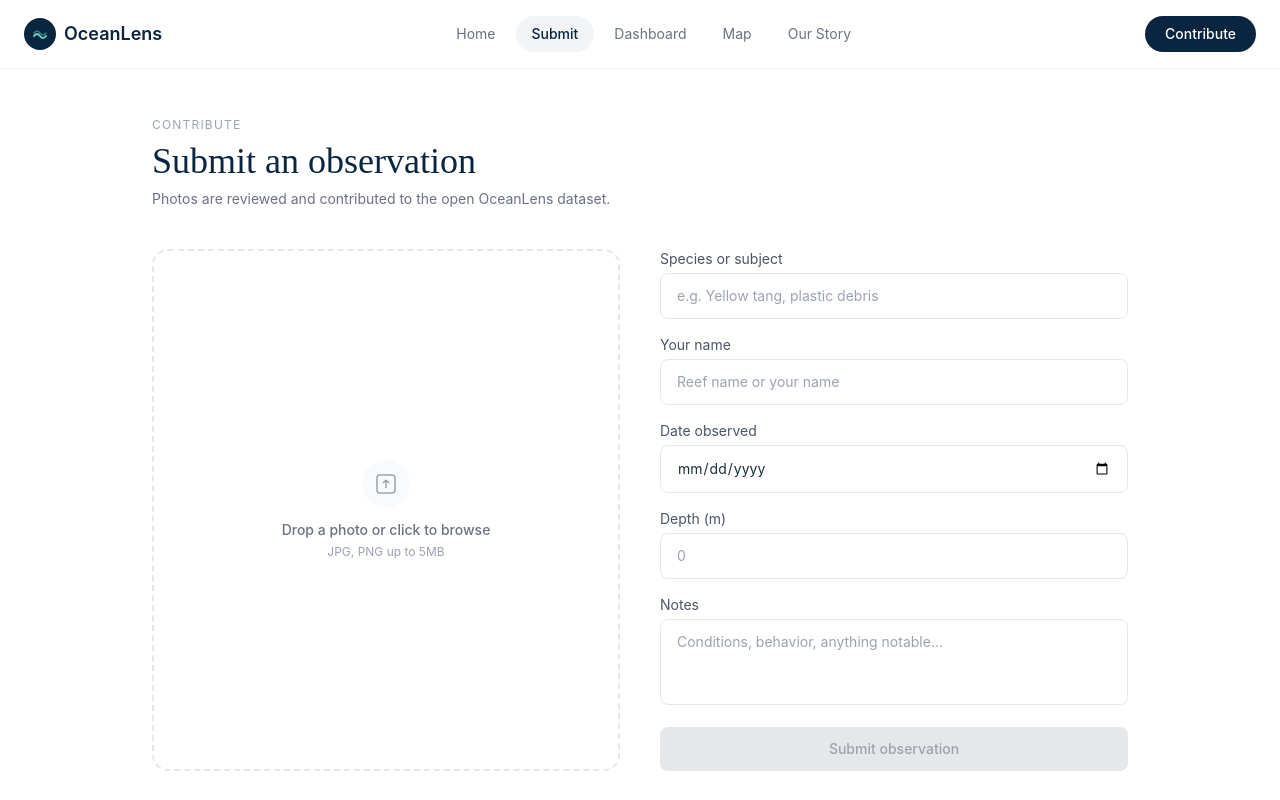
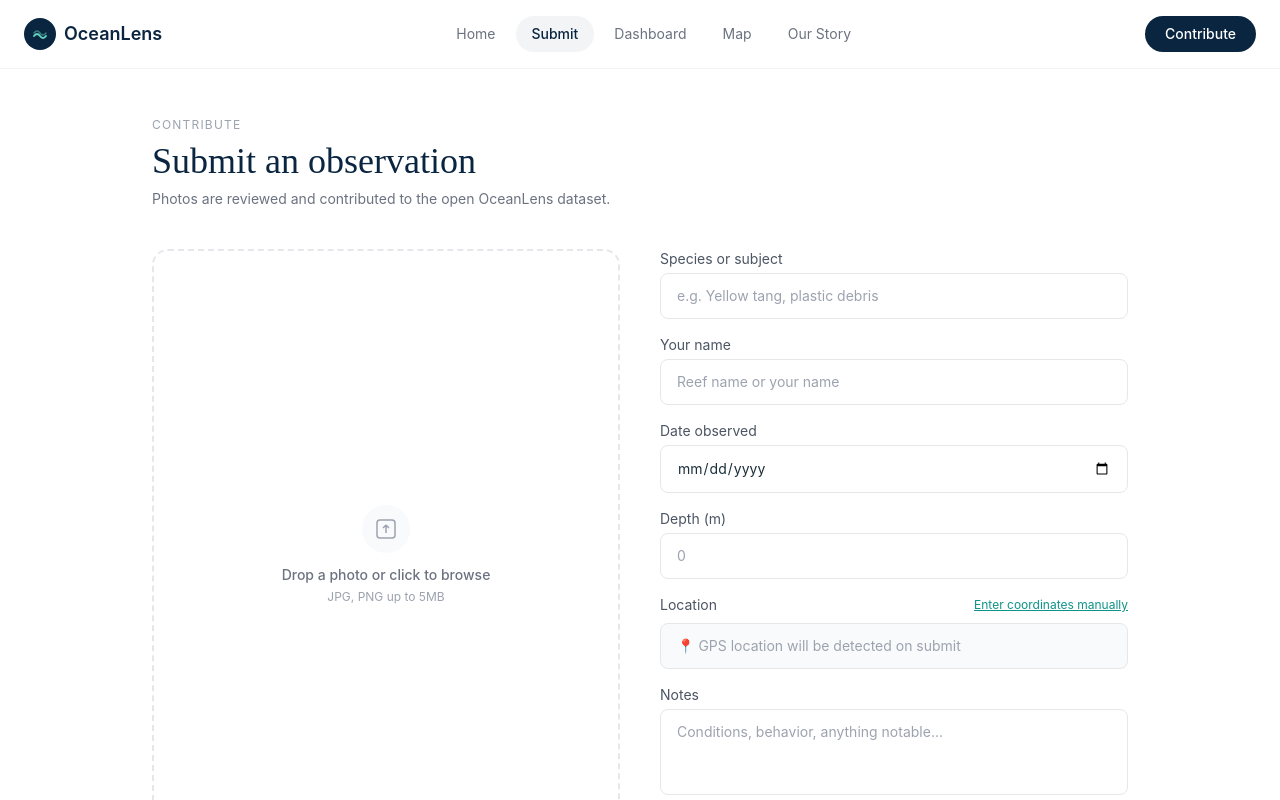
Before and after one commit to Pratyakshya10/OceanLens, a React (Vite) app in the folder FRONTEND/frontend/: page /submit in a window 1280 px wide. Shown: the top 800 px of the page. Built offline with nearby package versions, Linux system fonts and the light colour scheme; no server answers.

Commit message:
feat: add manual lat/lng coordinate input for remote submissions

```diff
--- a/FRONTEND/frontend/src/pages/SubmitPage.jsx
+++ b/FRONTEND/frontend/src/pages/SubmitPage.jsx
@@ -10,6 +10,9 @@ export default function SubmitPage() {
   const [notes, setNotes]     = useState('')
   const [depth, setDepth]     = useState('')
   const [date, setDate]       = useState('')
+  const [manualLat, setManualLat] = useState('')
+  const [manualLng, setManualLng] = useState('')
+  const [useManual, setUseManual] = useState(false)
   const [loading, setLoading] = useState(false)
   const [result, setResult]   = useState(null)
   const [error, setError]     = useState(null)
@@ -25,12 +28,32 @@ export default function SubmitPage() {
     if (!file) return
     setLoading(true); setError(null)
     try {
-      const pos = await new Promise((res, rej) =>
-        navigator.geolocation.getCurrentPosition(res, rej))
+      let lat, lng
+
+      if (useManual) {
+        if (!manualLat || !manualLng) {
+          setError('Please enter latitude and longitude.')
+          setLoading(false)
+          return
+        }
+        lat = parseFloat(manualLat)
+        lng = parseFloat(manualLng)
+        if (isNaN(lat) || isNaN(lng)) {
+          setError('Invalid coordinates. Use format: 19.7167, 85.3167')
+          setLoading(false)
+          return
+        }
+      } else {
+        const pos = await new Promise((res, rej) =>
+          navigator.geolocation.getCurrentPosition(res, rej))
+        lat = pos.coords.latitude
+        lng = pos.coords.longitude
+      }
+
       const fd = new FormData()
       fd.append('image', file)
-      fd.append('lat', pos.coords.latitude)
-      fd.append('lng', pos.coords.longitude)
+      fd.append('lat', lat)
+      fd.append('lng', lng)
       fd.append('submitterName', name || 'Anonymous')
       fd.append('species', species)
       fd.append('notes', notes)
@@ -90,6 +113,41 @@ export default function SubmitPage() {
               placeholder="0"
               className="w-full border border-gray-200 rounded-lg px-4 py-3 text-sm focus:outline-none focus:border-teal-dark"/>
           </div>
+
+          {/* Location toggle */}
+          <div>
+            <div className="flex items-center justify-between mb-2">
+              <label className="text-sm text-gray-600">Location</label>
+              <button
+                type="button"
+                onClick={() => setUseManual(!useManual)}
+                className="text-xs text-teal-600 underline hover:text-teal-800"
+              >
+                {useManual ? 'Use my GPS instead' : 'Enter coordinates manually'}
+              </button>
+            </div>
+            {useManual ? (
+              <div className="flex gap-2">
+                <input
+                  value={manualLat}
+                  onChange={e => setManualLat(e.target.value)}
+                  placeholder="Latitude e.g. 19.7167"
+                  className="w-full border border-gray-200 rounded-lg px-4 py-3 text-sm focus:outline-none focus:border-teal-dark"
+                />
+                <input
+                  value={manualLng}
+                  onChange={e => setManualLng(e.target.value)}
+                  placeholder="Longitude e.g. 85.3167"
+                  className="w-full border border-gray-200 rounded-lg px-4 py-3 text-sm focus:outline-none focus:border-teal-dark"
+                />
+              </div>
+            ) : (
+              <div className="border border-gray-200 rounded-lg px-4 py-3 text-sm text-gray-400 bg-gray-50">
+                📍 GPS location will be detected on submit
+              </div>
+            )}
+          </div>
+
           <div>
             <label className="text-sm text-gray-600 mb-1 block">Notes</label>
             <textarea value={notes} onChange={e => setNotes(e.target.value)}
```
